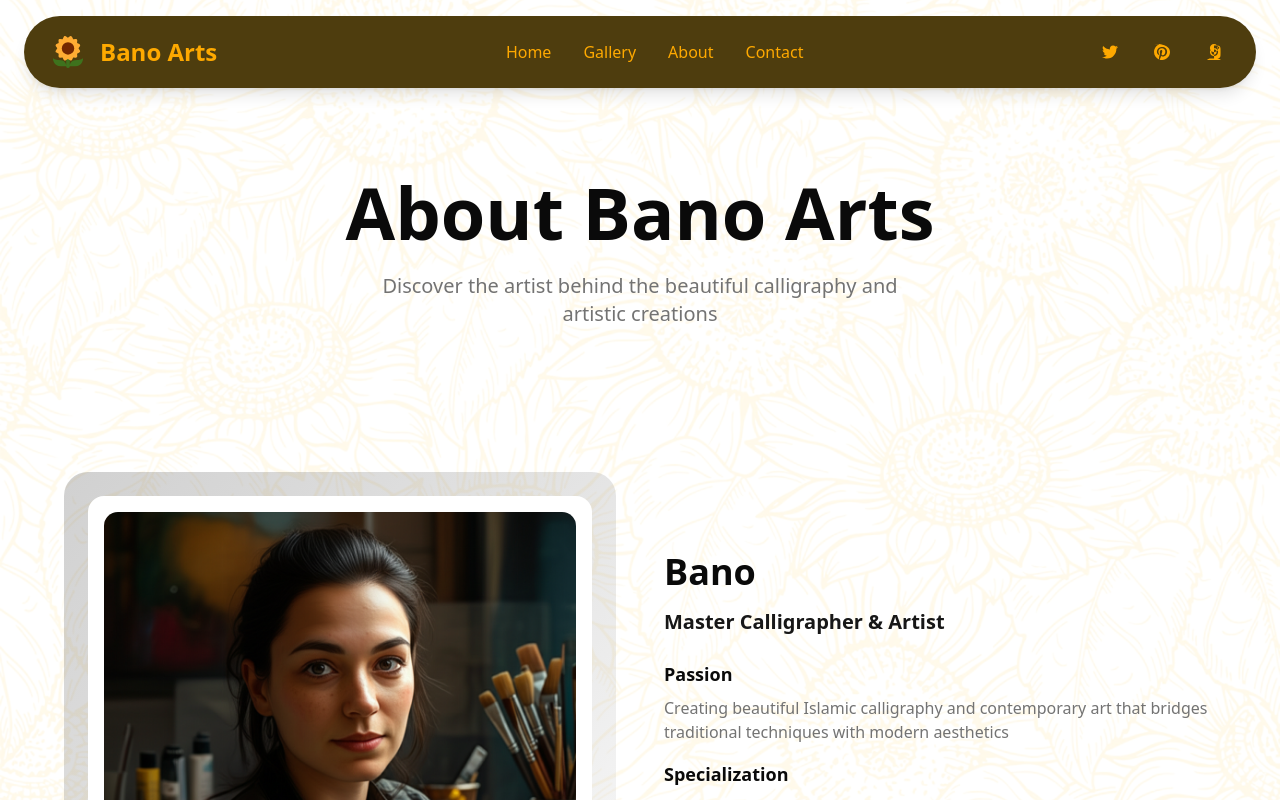
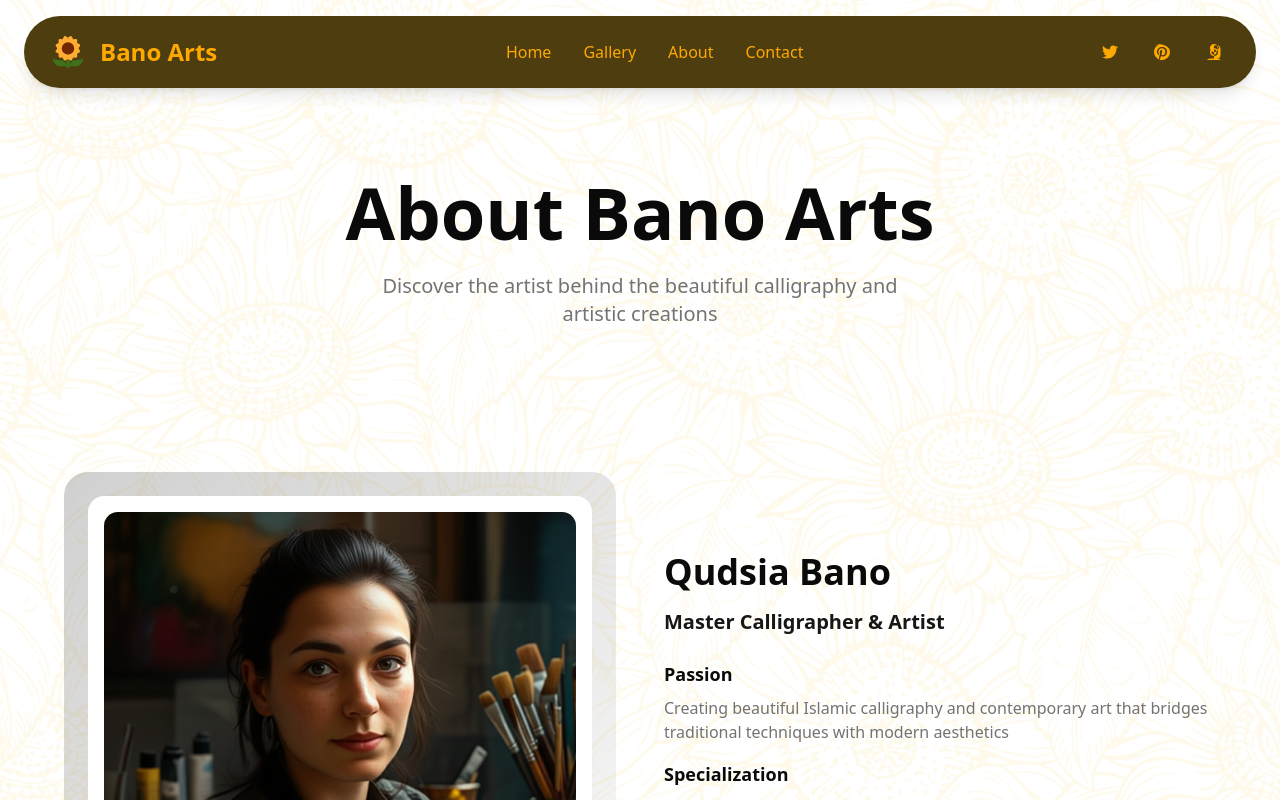
Before and after one commit to m-zulqi/bano-arts, a React (Vite) app: page /about in a window 1280 px wide. Shown: the top 800 px of the page. Built offline with nearby package versions, Linux system fonts and the light colour scheme.

Commit message:
Change name in about

```diff
--- a/src/pages/AboutPage.jsx
+++ b/src/pages/AboutPage.jsx
@@ -59,7 +59,7 @@ export default function AboutPage() {
                 className="space-y-8"
               >
                 <div>
-                  <h2 className="text-4xl font-bold text-foreground mb-4">Bano</h2>
+                  <h2 className="text-4xl font-bold text-foreground mb-4">Qudsia Bano</h2>
                   <p className="text-xl text-primary font-semibold mb-6">Master Calligrapher & Artist</p>
 
                   <div className="space-y-4">
```
